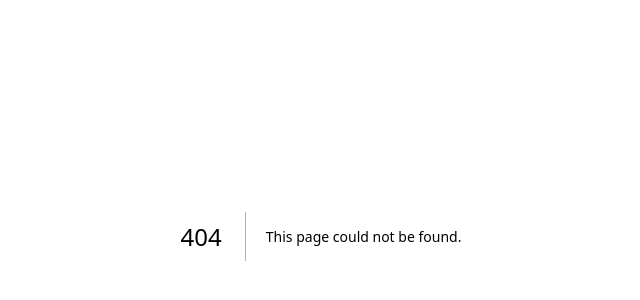
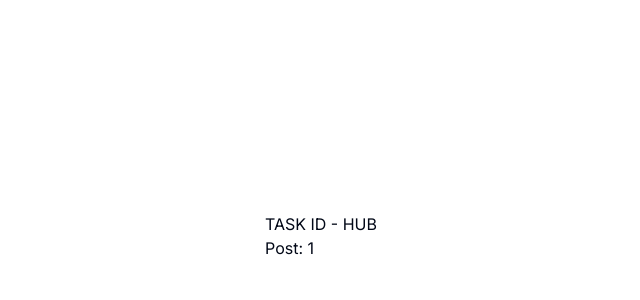
Before and after one commit to Ericsilvaa/knowledgeapp, a Next.js app: page /dashboard/task-hub/1 in a window 1280 px wide. Before the commit this address had no page. Shown: the part 164-464 px from the top of the page, without its empty margins (319-959 px from the left). Built offline with nearby package versions, Linux system fonts and the light colour scheme.

Commit message:
feat: criação da estrutura de pastas dashboard

```diff
--- /dev/null
+++ b/app/dashboard/stats/page.tsx
@@ -0,0 +1,7 @@
+export default function StatsPage() {
+  return (
+    <div>
+      <h1>StatsPage - FICARÁ AS ESTATISTICAS!</h1>
+    </div>
+  )
+}
--- /dev/null
+++ b/app/dashboard/task-hub/[taskId]/page.tsx
@@ -0,0 +1,11 @@
+import { useRouter } from 'next/router'
+
+export default function TaskId() {
+  const { query } = useRouter()
+  return (
+    <div>
+      <h1>TASK ID - HUB</h1>
+      <p>Post: {query.taskId}</p>
+    </div>
+  )
+}
```
